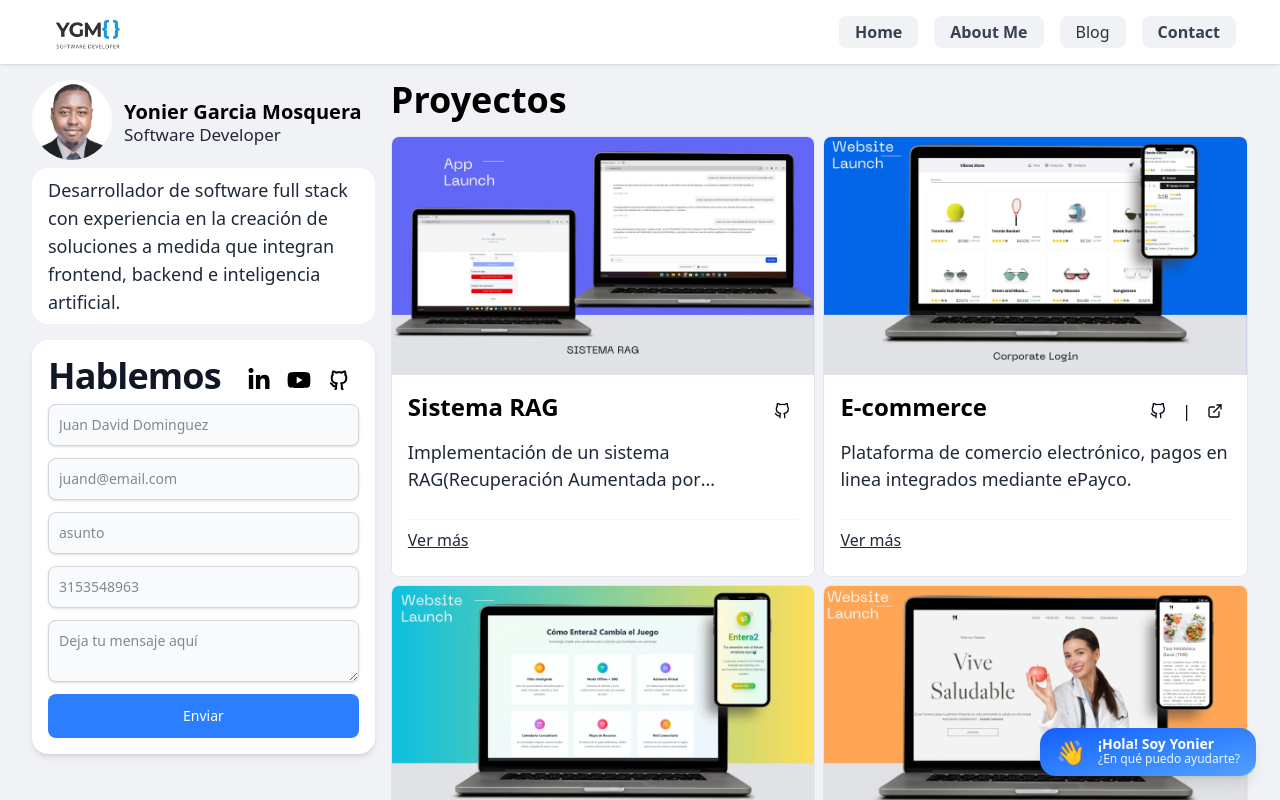
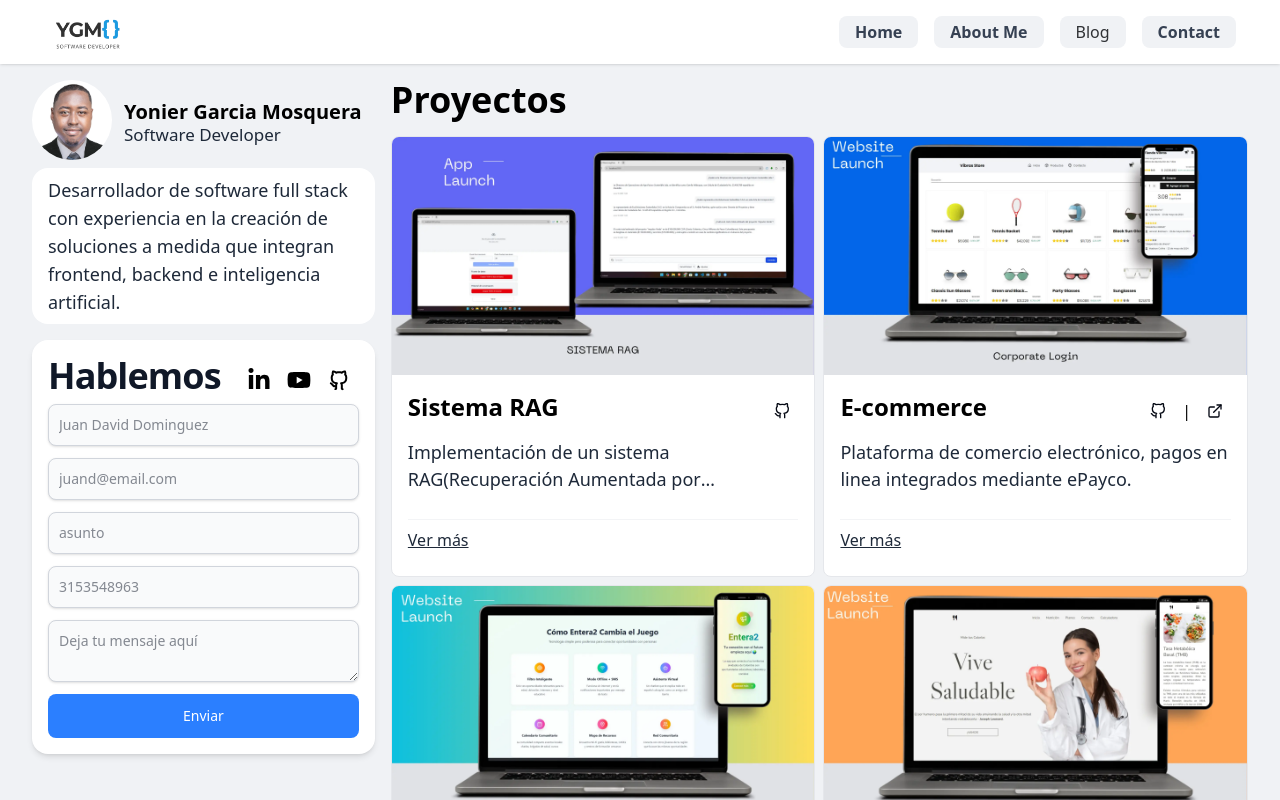
Before and after one commit to YonierGM/portfolio-dev, a React (Vite) app: page / in a window 1280 px wide. Shown: the top 800 px of the page. Built offline with nearby package versions, Linux system fonts and the light colour scheme.

Commit message:
chat fuera

```diff
--- a/src/App.jsx
+++ b/src/App.jsx
@@ -8,12 +8,10 @@ import { ProjectDetail } from './pages/ProjectDetail'
 import { Contact } from './pages/Contact'
 import { AboutMe } from './pages/AboutMe';
 
-import ChatWidget from './components/Chat-Widget/Chat';
 function App() {
 
   return (
     <>
-    <ChatWidget />
     <section className='main grid grid-rows-[auto_1fr] min-h-screen bg-[#F0F2F5] gap-4'>
        <BrowserRouter>
         <div className="header z-50 w-full sticky top-0 max-sm:h-14 sm:h-16">
--- a/src/components/Chat-Widget/Chat.jsx
+++ b/src/components/Chat-Widget/Chat.jsx
@@ -1,7 +1,24 @@
 import { useChat } from "../../hooks/useChatN8n";
+import DOMPurify from 'https://www.unpkg.com/dompurify@2.4.0/dist/purify.es.js';
+const webhookUrlChat = import.meta.env.VITE_CHAT_WEBHOOK_URL;
+export default function ChatWidget({ webhookUrl = webhookUrlChat }) {
+  const { open, setOpen, messages, input, setInput, loading, messagesRef, sendMessage, handleKeyDown } = useChat(webhookUrl);
 
-export default function ChatWidget({ webhookUrl = "https://n8n-to6s.onrender.com/webhook/f07a3696-b524-4320-b59a-de970a97328e" }) {
-  const { open, setOpen, messages, input, setInput, loading, messagesRef, sendMessage, handleKeyDown } = useChat(webhookUrl);
+  // Función para convertir texto con formato a HTML seguro
+  const formatMessageText = (text) => {
+    // Reemplazar "**texto**" con "<strong>texto</strong>"
+    let formattedText = text.replace(/\*\*(.*?)\*\*/g, '<strong>$1</strong>');
+
+    // Reemplazar los elementos de lista de Markdown (* texto) con <li>texto</li>
+    // Esto se hace antes de manejar los saltos de línea para que se procese correctamente.
+    formattedText = formattedText.replace(/(^|\n)\* (.*?)(?=\n|$)/g, '$1<li>$2</li>');
+
+    // Reemplazar uno o más saltos de línea consecutivos con un solo <br>
+    formattedText = formattedText.replace(/\n+/g, '<br>');
+
+    // Sanitizar el HTML para evitar ataques XSS
+    return DOMPurify.sanitize(formattedText);
+  };
 
   return (
     <div className="fixed bottom-6 right-6 z-50">
@@ -14,7 +31,7 @@ export default function ChatWidget({ webhookUrl = "https://n8n-to6s.onrender.com
           <span className="text-2xl">👋</span>
           <div className="text-left">
             <div className="text-sm font-semibold leading-none">¡Hola! Soy Yonier</div>
-            <div className="text-xs opacity-90">¿En qué puedo ayudarte?</div>
+            <div className="text-xs opacity-90">hablemos de tech</div>
           </div>
         </button>
       )}
@@ -41,7 +58,10 @@ export default function ChatWidget({ webhookUrl = "https://n8n-to6s.onrender.com
           <div ref={messagesRef} className="flex-1 overflow-auto p-4 space-y-3 bg-gradient-to-b from-white to-gray-50">
             {messages.map((m, i) => (
               <div key={i} className={`flex ${m.sender === "user" ? "justify-end" : "justify-start"}`}>
-                <div className={`${m.sender === "user" ? "bg-blue-600 text-white" : "bg-gray-100 text-gray-800"} max-w-xs md:max-w-md px-4 py-2 rounded-2xl`}>{m.text}</div>
+                <div
+                  className={`${m.sender === "user" ? "bg-blue-600 text-white" : "bg-gray-100 text-gray-800"} max-w-xs md:max-w-md px-4 py-2 rounded-2xl`}
+                  dangerouslySetInnerHTML={{ __html: formatMessageText(m.text) }}
+                ></div>
               </div>
             ))}
             {loading && (
@@ -69,7 +89,7 @@ export default function ChatWidget({ webhookUrl = "https://n8n-to6s.onrender.com
                 Enviar
               </button>
             </div>
-            <div className="text-xs text-gray-400 mt-2 text-center">Disponible: 24/7 · Respuesta estimada en minutos</div>
+            <div className="text-xs text-gray-400 mt-2 text-center">Disponible: 24/7 · Respuestas al instante</div>
           </div>
         </div>
       )}
--- a/src/hooks/useChatN8n.jsx
+++ b/src/hooks/useChatN8n.jsx
@@ -1,22 +1,15 @@
 import React, { useEffect, useRef, useState } from "react";
 
+// useChat.jsx - Custom hook para la lógica del chat
 export function useChat(webhookUrl) {
   const [open, setOpen] = useState(false);
-  const [messages, setMessages] = useState(() => {
-    try {
-      const cached = localStorage.getItem("chat_messages");
-      return cached ? JSON.parse(cached) : [{ sender: "bot", text: "¡Hola! 👋 Soy Yonier García Mosquera. ¿En qué puedo ayudarte hoy?" }];
-    } catch (e) {
-      return [{ sender: "bot", text: "¡Hola! 👋 Soy Yonier García Mosquera. ¿En qué puedo ayudarte hoy?" }];
-    }
-  });
+  const [messages, setMessages] = useState([{ sender: "bot", text: "¡Hola! 👋 hablemos de Tech ¿Qué quieres saber?" }]);
   const [input, setInput] = useState("");
   const [loading, setLoading] = useState(false);
   const messagesRef = useRef(null);
 
-  // Hook para guardar mensajes en localStorage y hacer scroll
+  // Hook para hacer scroll al final del chat
   useEffect(() => {
-    localStorage.setItem("chat_messages", JSON.stringify(messages));
     scrollToBottom();
   }, [messages]);
 
@@ -44,7 +37,7 @@ export function useChat(webhookUrl) {
         method: "POST",
         headers: { "Content-Type": "application/json" },
         body: JSON.stringify({
-          sessionId: localStorage.getItem("chat_session") || crypto.randomUUID(),
+          sessionId: crypto.randomUUID(),
           action: "sendMessage",
           chatInput: text,
         }),
```
Also changed, not shown: 1 other file (tests, documents, lock files or other folders).
